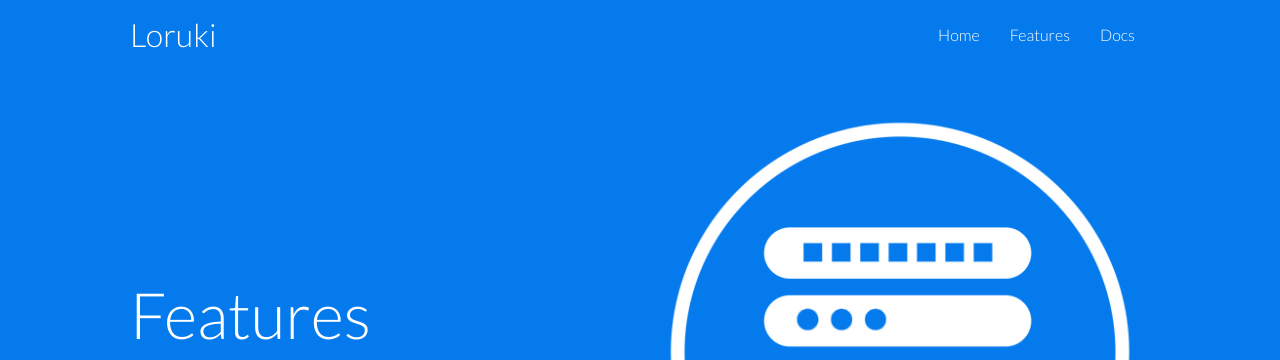
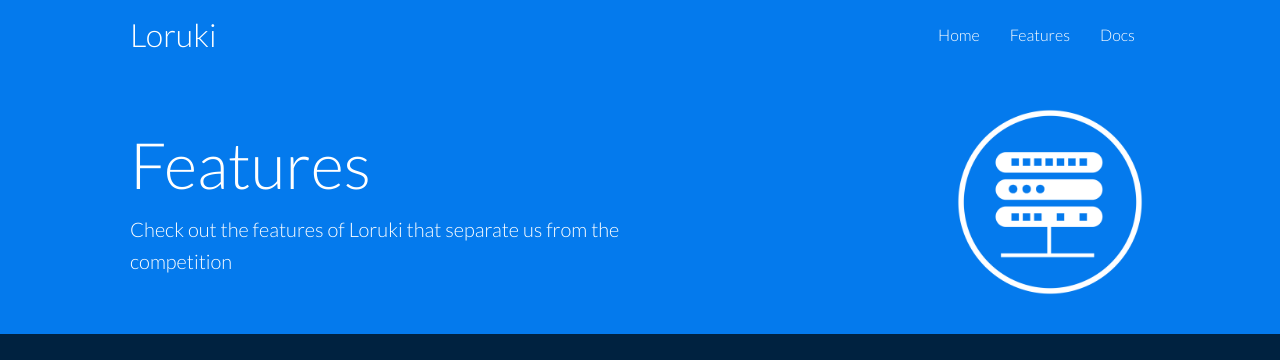
Before and after one commit to Skyrione/responsive-website-copycat, a plain HTML site: page features.html in a window 1280 px wide. Shown: the top 360 px of the page. Drawn offline with Linux system fonts and the light colour scheme.

Commit message:
Update style.css

```diff
--- a/style.css
+++ b/style.css
@@ -186,6 +186,12 @@ img {
 
 }
 
+/* features */
+.features-head img {
+	width: 200px;
+	justify-self: flex-end;
+}
+
 /* footer */
 .footer .social a {
 	margin: 0 10px;
```
